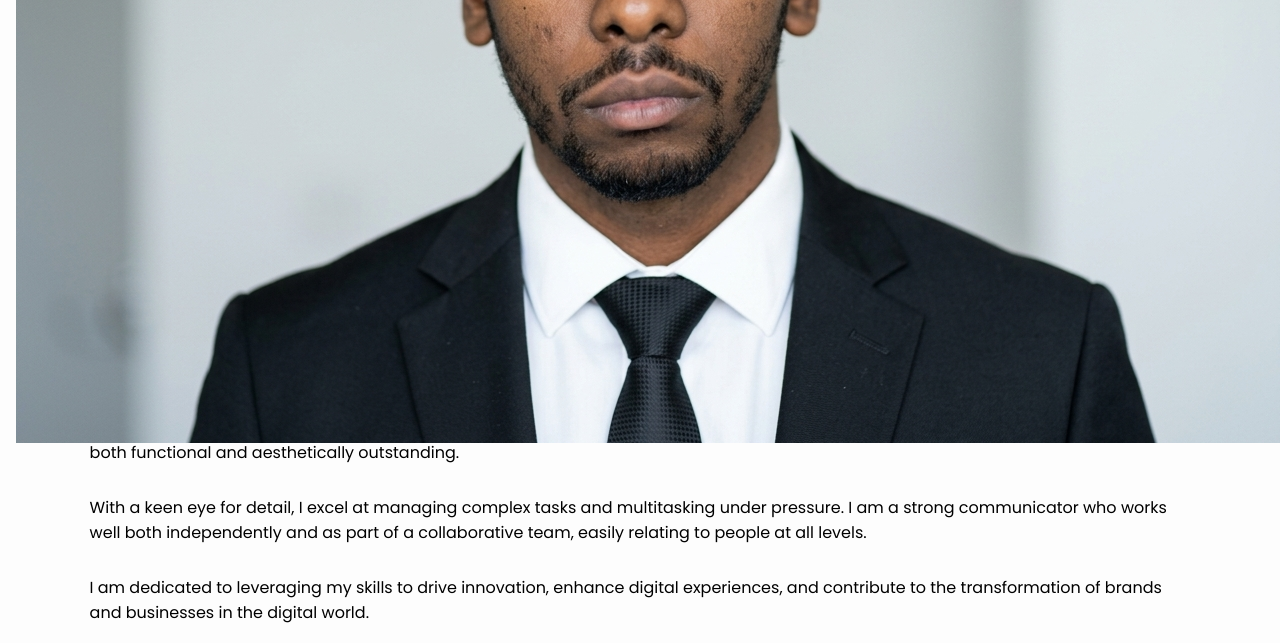
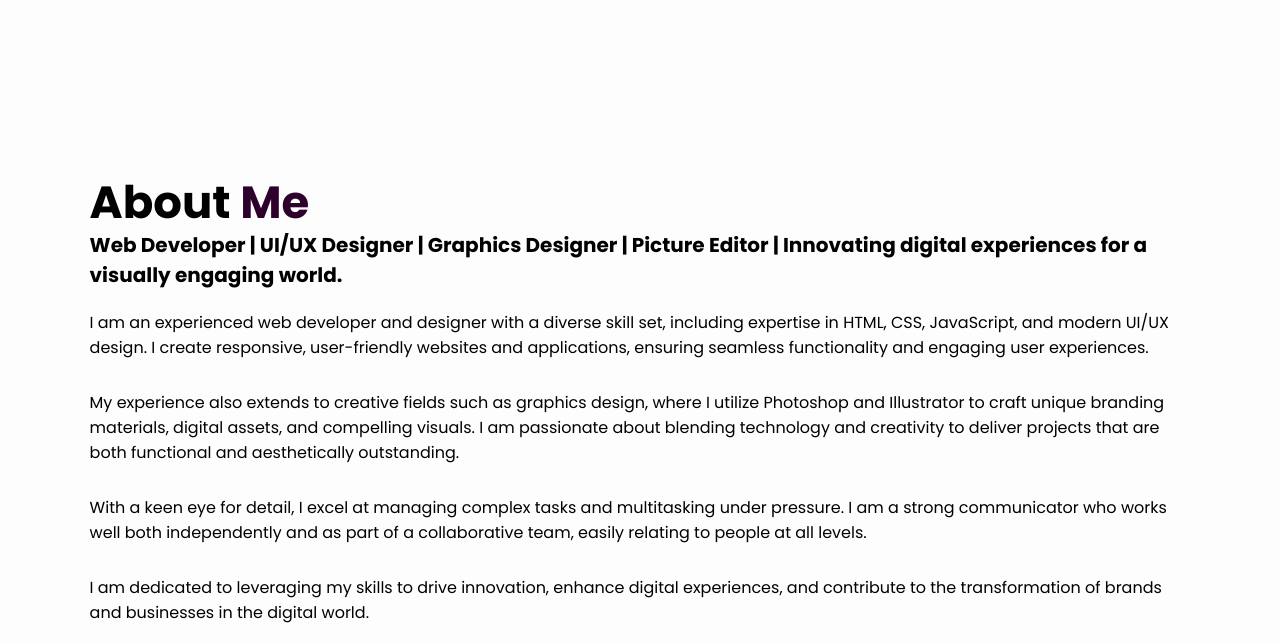
Before and after one commit to OMARYMIRROW/My-Portfolio, a plain HTML site: page index.html in a window 1280 px wide. Shown: the part 800-1443 px from the top of the page. Drawn offline with nearby package versions, Linux system fonts and the light colour scheme.

Commit message:
Fix image source in index.html

```diff
--- a/index.html
+++ b/index.html
@@ -66,7 +66,7 @@
             <div class="overlay"></div>
         </div>
         <div class="home-img">
-            <img src="images/ommy.jfif" alt="">
+            <img src="images/" alt="">
         </div>
 
 
```
